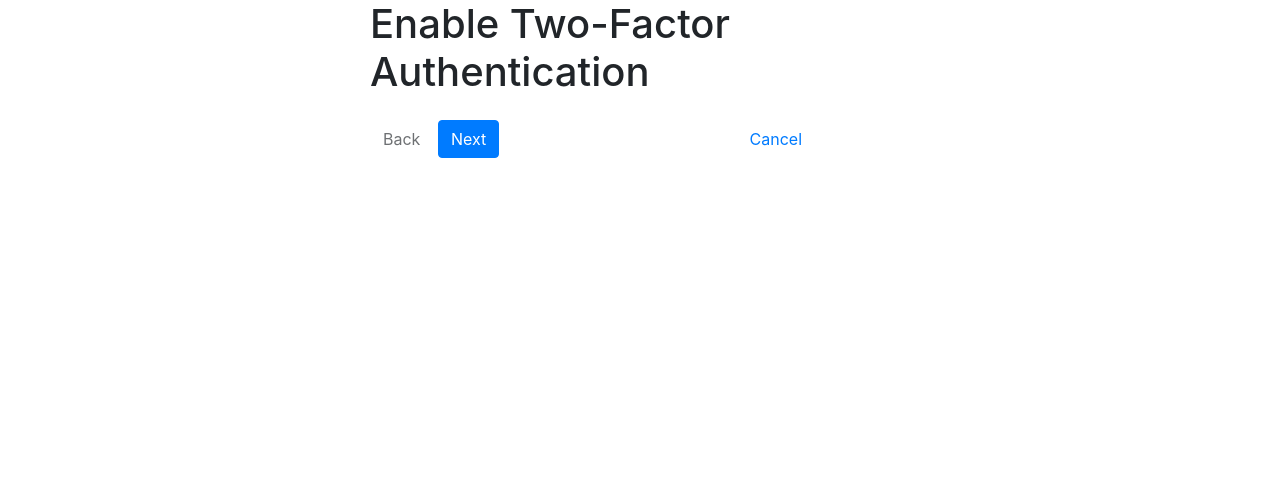
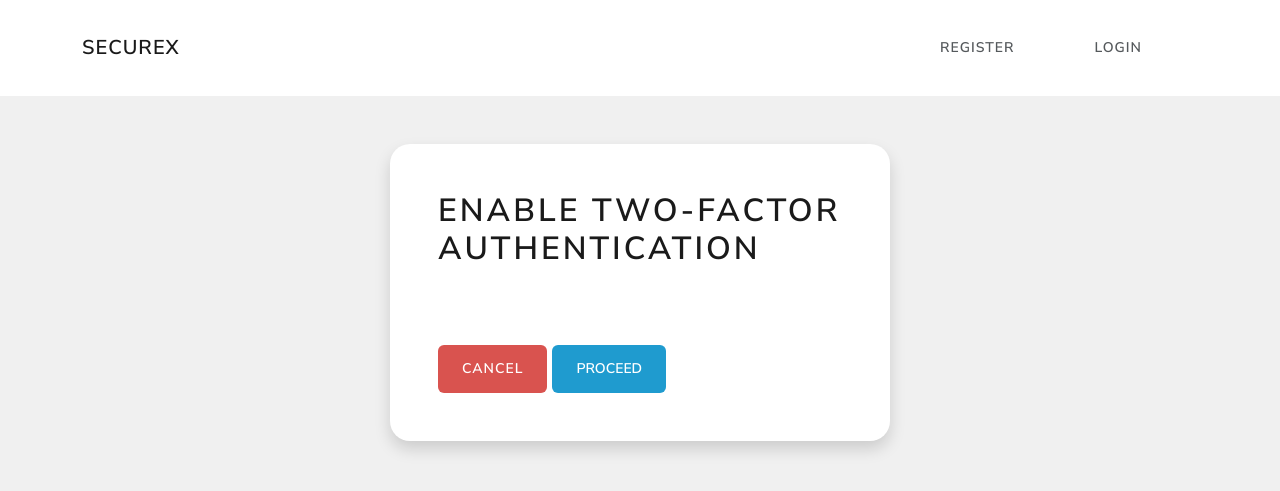
Before and after one commit to rivka-levit/security-checklist, a Django app: template app/secure_app/templates/two_factor/core/setup.html in a window 1280 px wide. Shown: the top 491 px of the page. Run offline with Django 5.2, Linux system fonts and the light colour scheme; tables that the repository leaves empty hold one stand-in row (values such as "Sample post"); the template is opened without the code that fills it: values that come from a table or form of the project are taken from there, most other values are stand-ins (such as "Sample title", 1, 10 or a date in 2020); parts of the project's set-up code (start-up, migrations or seed data) failed here and were passed over; some libraries are stand-ins or nearby versions.

Commit message:
two-factor custom templates

```diff
--- a/app/core/templates/core/base.html
+++ b/app/core/templates/core/base.html
@@ -72,7 +72,10 @@
 
   {% include 'core/includes/messages.html' %}
 
-  {% block content %}
+  {% block content_wrapper %}
+    <div class="container">
+      {% block content %}{% endblock %}
+    </div>
   {% endblock %}
   <script src="https://code.jquery.com/jquery-3.7.1.min.js"
           integrity="sha256-/JqT3SQfawRcv/BIHPThkBvs0OEvtFFmqPF/lYI/Cxo="
--- a/app/secure_app/templates/two_factor/_base.html
+++ b/app/secure_app/templates/two_factor/_base.html
@@ -1,18 +1,12 @@
-<!DOCTYPE html>
-<html lang="en">
-<head>
-  <title>{% block title %}{% endblock %}</title>
-  <meta name="viewport" content="width=device-width, initial-scale=1.0">
-  <link href="//cdnjs.cloudflare.com/ajax/libs/twitter-bootstrap/4.5.2/css/bootstrap.min.css" rel="stylesheet" media="screen">
-  <script defer src="//cdnjs.cloudflare.com/ajax/libs/jquery/3.5.1/jquery.min.js"></script>
-  <script defer src="//cdnjs.cloudflare.com/ajax/libs/twitter-bootstrap/4.5.2/js/bootstrap.min.js"></script>
-  {% block extra_media %}{% endblock %}
-</head>
-<body>
+{% extends 'core/base.html' %}
+{% load static %}
+
   {% block content_wrapper %}
+
     <div class="container">
+
       {% block content %}{% endblock %}
+
     </div>
+
   {% endblock %}
-</body>
-</html>
--- a/app/secure_app/templates/two_factor/_base_focus.html
+++ b/app/secure_app/templates/two_factor/_base_focus.html
@@ -1,11 +1,21 @@
 {% extends "two_factor/_base.html" %}
+{% load static %}
 
 {% block content_wrapper %}
-  <div class="container">
+
+  <div class="container bg-white shadow my-5 p-5"
+       style="border-radius: 20px; width: 500px;">
+
     <div class="row">
-      <div class="col-md-5 offset-md-3">
+      <div class="container">
+
         {% block content %}{% endblock %}
+
+
       </div>
     </div>
+
+
   </div>
+
 {% endblock %}
--- a/app/secure_app/templates/two_factor/_wizard_actions.html
+++ b/app/secure_app/templates/two_factor/_wizard_actions.html
@@ -2,13 +2,13 @@
 
 {% if cancel_url %}
   <a href="{{ cancel_url }}"
-     class="float-right btn btn-link">{% trans "Cancel" %}</a>
+     class="btn btn-danger mt-1">{% trans "Cancel" %}</a>
 {% endif %}
 {% if wizard.steps.prev %}
   <button name="wizard_goto_step" type="submit"
           value="{{ wizard.steps.prev }}"
           class="btn btn-secondary">{% trans "Back" %}</button>
-{% else %}
-  <button disabled name="" type="button" class="btn">{% trans "Back" %}</button>
+{#{% else %}#}
+{#  <button disabled name="" type="button" class="btn">{% trans "Back" %}</button>#}
 {% endif %}
-<button type="submit" class="btn btn-primary">{% trans "Next" %}</button>
+<button type="submit" class="btn btn-info mt-1">{% trans "Proceed" %}</button>
--- a/app/secure_app/templates/two_factor/_wizard_forms.html
+++ b/app/secure_app/templates/two_factor/_wizard_forms.html
@@ -1,4 +1,25 @@
-<table class="mb-3">
+
+<!-- Default source code -->
+
+<!--<table class="mb-3">
+{#  {{ wizard.management_form }}#}
+{#  {{ wizard.form.as_table }}#}
+</table> -->
+
+<!-- Updated with tags -->
+
+{% load my_tag %}
+
   {{ wizard.management_form }}
-  {{ wizard.form.as_table }}
-</table>
+
+  <br>
+
+  {% for attr in wizard.form %}
+
+    <label class="form-label"> {{ attr.label }} </label>
+
+    {{attr | insert_classes:'form-control mb-1 account-form'}}
+
+  {% endfor %}
+
+  <br>
--- a/app/secure_app/templates/two_factor/core/backup_tokens.html
+++ b/app/secure_app/templates/two_factor/core/backup_tokens.html
@@ -20,7 +20,7 @@
     <p>{% trans "You don't have any backup codes yet." %}</p>
   {% endif %}
 
-  <form method="post">{% csrf_token %}{{ form.as_p }}
+  <form method="post">{% csrf_token %}{{ form }}
     <a href="{% url 'two_factor:profile'%}"
        class="float-right btn btn-link">{% trans "Back to Account Security" %}</a>
     <button class="btn btn-primary" type="submit">{% trans "Generate Tokens" %}</button>
--- a/app/secure_app/templates/two_factor/core/setup.html
+++ b/app/secure_app/templates/two_factor/core/setup.html
@@ -6,7 +6,7 @@
 {% endblock %}
 
 {% block content %}
-  <h1>{% block title %}{% trans "Enable Two-Factor Authentication" %}{% endblock %}</h1>
+  <h1 class="mb-4">{% block title %}{% trans "Enable Two-Factor Authentication" %}{% endblock %}</h1>
   {% if wizard.steps.current == 'welcome' %}
     <p>{% blocktrans trimmed %}You are about to take your account security to the
         next level. Follow the steps in this wizard to enable two-factor
--- a/app/secure_app/templates/two_factor/core/setup_complete.html
+++ b/app/secure_app/templates/two_factor/core/setup_complete.html
@@ -8,8 +8,8 @@
       authentication.{% endblocktrans %}</p>
 
   {% if not phone_methods %}
-    <p><a href="{% url 'two_factor:profile' %}"
-        class="btn btn-block btn-secondary">{% trans "Back to Account Security" %}</a></p>
+    <p><a href="{% url 'dashboard' %}"
+        class="btn btn-block btn-info">{% trans "Return to dashboard" %}</a></p>
   {% else %}
     <p>{% blocktrans trimmed %}However, it might happen that you don't have access to
       your primary token device. To enable account recovery, add a phone
--- a/app/secure_app/templates/two_factor/profile/disable.html
+++ b/app/secure_app/templates/two_factor/profile/disable.html
@@ -7,7 +7,7 @@
     weakens your account security, are you sure?{% endblocktrans %}</p>
   <form method="post">
     {% csrf_token %}
-    <table>{{ form.as_table }}</table>
+    <table>{{ form }}</table>
     <button class="btn btn-danger"
             type="submit">{% trans "Disable" %}</button>
   </form>
```
Also changed, not shown: app/secure_app/templates/two_factor/profile/profile.html (+4 -4 lines), app/secure_app/templatetags/my_tag.py (added, +34 -0 lines).
